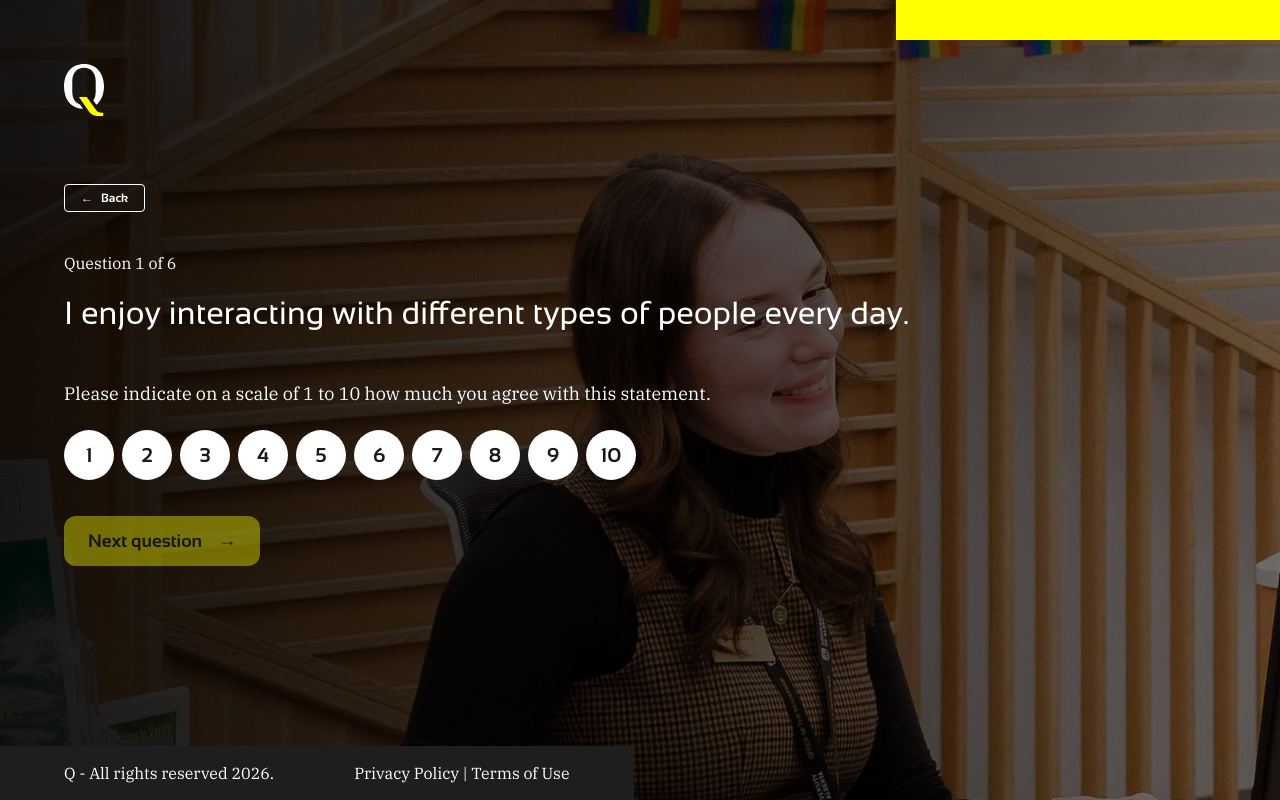
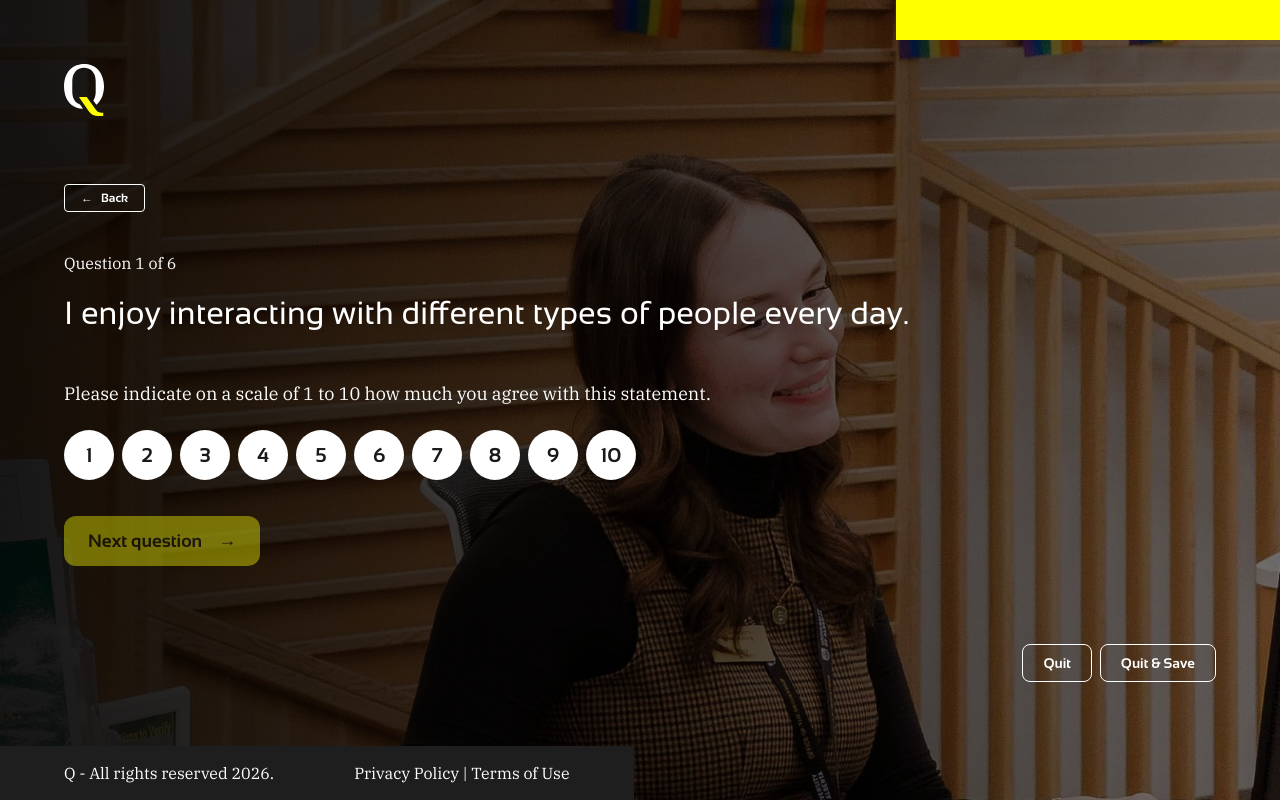
Before and after one commit to pallosp/questionnaire, a Next.js app: page /questionnaire/39716118-5905-4b6e-945c-f6d1b59cfd23/1 in a window 1280 px wide. Built offline with nearby package versions, Linux system fonts and the light colour scheme.

Commit message:
Add Quit and Quit&Save buttons

```diff
--- a/src/app/layout.module.css
+++ b/src/app/layout.module.css
@@ -16,7 +16,9 @@
 }
 
 .main {
+  display: flex;
   flex: 1;
+  flex-direction: column;
   padding: var(--page-padding);
 }
 
--- a/src/app/questionnaire/[id]/[questionNumber]/page.module.css
+++ b/src/app/questionnaire/[id]/[questionNumber]/page.module.css
@@ -1,7 +1,11 @@
-.main {
+.back {
+  align-self: flex-start;
+  margin-bottom: 2.5rem; /* 40px */
+}
+
+.form {
+  display: flex;
+  flex: 1;
+  flex-direction: column;
   color: white;
 }
-
-.back {
-  margin-bottom: 2.5rem; /* 40px */
-}
--- a/src/app/questionnaire/[id]/[questionNumber]/page.tsx
+++ b/src/app/questionnaire/[id]/[questionNumber]/page.tsx
@@ -92,14 +92,14 @@ export default async function QuestionPage({ params }: RawPageProps) {
       <Background variant={context.questionnaire['background-type']} />
       <Logo variant="white" />
       <BackButton className={styles.back} />
-      <main className={styles.main}>
+      <div className={styles.form}>
         <QuestionForm
           question={context.question}
           supTitle={supTitle}
           nextUrl={nextUrl}
           isLast={isLast}
         />
-      </main>
+      </div>
     </>
   );
 }
--- a/src/app/questionnaire/[id]/[questionNumber]/question-form.module.css
+++ b/src/app/questionnaire/[id]/[questionNumber]/question-form.module.css
@@ -1,3 +1,9 @@
+.form {
+  display: flex;
+  flex: 1;
+  flex-direction: column;
+}
+
 .sup-title {
   margin-bottom: 1.25rem; /* 20px */
 }
@@ -19,7 +25,16 @@
   border: none;
 }
 
-.align-right {
+.next {
+  align-self: start;
+}
+
+.bottom-actions {
   display: flex;
+  flex: 1;
+  gap: 0.5rem; /* 8px */
+  align-items: flex-end;
   justify-content: flex-end;
+
+  padding-top: 1.5rem;
 }
--- a/src/app/questionnaire/[id]/[questionNumber]/question-form.tsx
+++ b/src/app/questionnaire/[id]/[questionNumber]/question-form.tsx
@@ -3,13 +3,56 @@
 import { useRouter } from 'next/navigation';
 import { useState } from 'react';
 
-import { Button } from '@/components/button/button';
+import { Button, LinkButton } from '@/components/button/button';
 import { RadioButton } from '@/components/radio/radio-button';
 import { needsFollowUpQuestion } from '@/lib/config';
 import { Question } from '@/types/config';
 
 import styles from './question-form.module.css';
 import { RatingGroup } from './rating-group';
+
+interface SubmitButtonProps {
+  disabled: boolean;
+}
+
+const NextButton = ({ disabled }: SubmitButtonProps) => (
+  <Button
+    className={styles.next}
+    type="submit"
+    variant="primary"
+    size="large"
+    title="Next question"
+    rightIcon="→"
+    disabled={disabled}
+  />
+);
+
+const FinishAndSaveButton = ({ disabled }: SubmitButtonProps) => (
+  <Button
+    type="submit"
+    variant="primary"
+    size="large"
+    title="Finish and save"
+    disabled={disabled}
+  />
+);
+
+const QuitButton = () => {
+  return <LinkButton variant="secondary" size="medium" title="Quit" href="/" />;
+};
+
+const QuitAndSaveButton = () => {
+  const router = useRouter();
+  return (
+    <Button
+      type="button"
+      variant="secondary"
+      size="medium"
+      title="Quit & Save"
+      onClick={() => router.push('/')}
+    />
+  );
+};
 
 export interface QuestionFormProps {
   question: Question;
@@ -84,7 +127,7 @@ export const QuestionForm = ({
   };
 
   return (
-    <form onSubmit={onSubmit}>
+    <form onSubmit={onSubmit} className={styles.form}>
       <p className={`${styles['sup-title']} text-body-sm`}>{supTitle}</p>
       <h1 className={`${styles.title} text-title-xl`}>{question.question}</h1>
 
@@ -98,15 +141,17 @@ export const QuestionForm = ({
         />
       )}
 
-      <div className={isLast ? styles['align-right'] : undefined}>
-        <Button
-          type="submit"
-          variant="primary"
-          size="large"
-          title={isLast ? 'Save and finish' : 'Next question'}
-          rightIcon={isLast ? undefined : '→'}
-          disabled={!isComplete}
-        />
+      {!isLast && <NextButton disabled={!isComplete} />}
+
+      <div className={styles['bottom-actions']}>
+        {isLast ? (
+          <FinishAndSaveButton disabled={!isComplete} />
+        ) : (
+          <>
+            <QuitButton />
+            <QuitAndSaveButton />
+          </>
+        )}
       </div>
     </form>
   );
```
